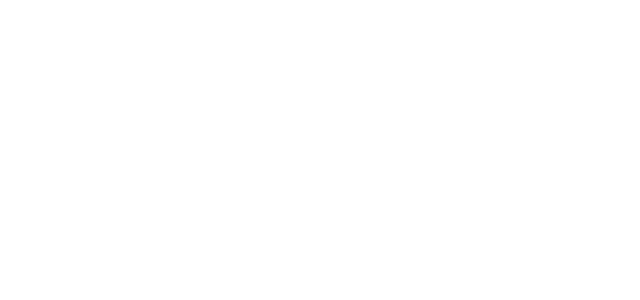
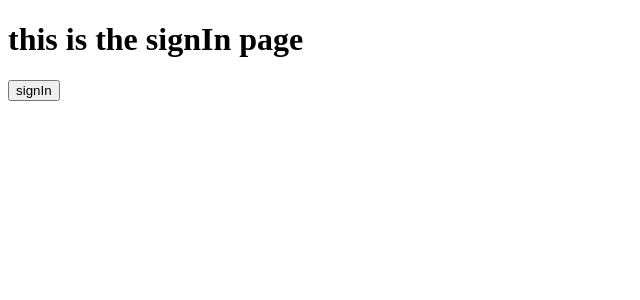
Before and after one commit to taiki-kuraishi/nuxt3_firebaseAuth, a Nuxt app in the folder app/: page /signIn in a window 1280 px wide. Before the commit this address had no page. Shown: the top 300 px of the page, without its empty margins (0-640 px from the left). Built offline with nearby package versions, Linux system fonts and the light colour scheme.

Commit message:
Create signIn.vue

```diff
--- /dev/null
+++ b/app/pages/signIn.vue
@@ -0,0 +1,14 @@
+<template>
+    <div>
+        <h1>this is the signIn page </h1>
+        <button @click="signIn()">signIn</button>
+    </div>
+</template>
+<script setup lang="ts">
+import { useAuth } from '~/composables/auth';
+
+const signIn = async (): Promise<void> => {
+    await useAuth().signIn();
+    navigateTo('/content')
+}
+</script>
```
